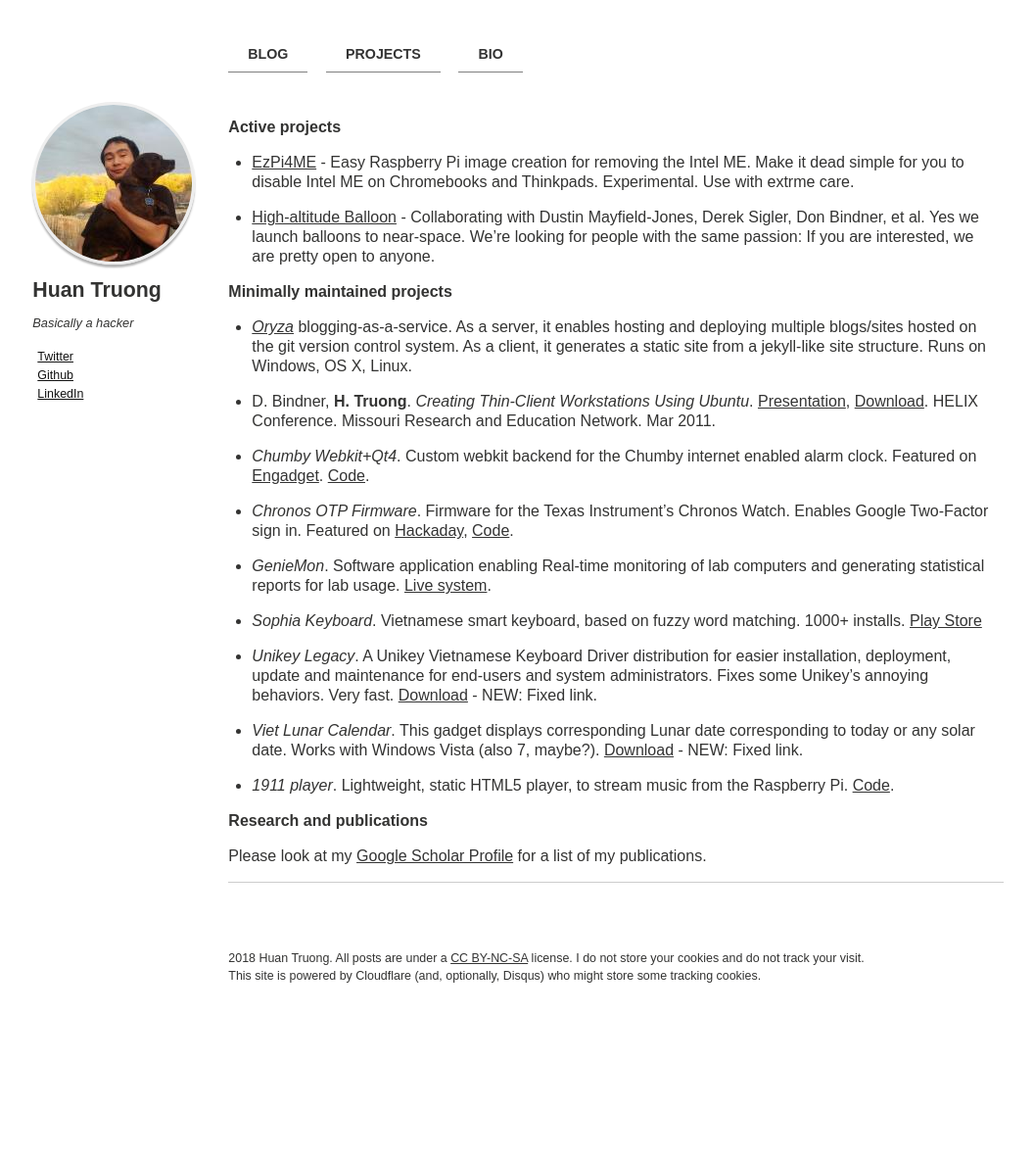
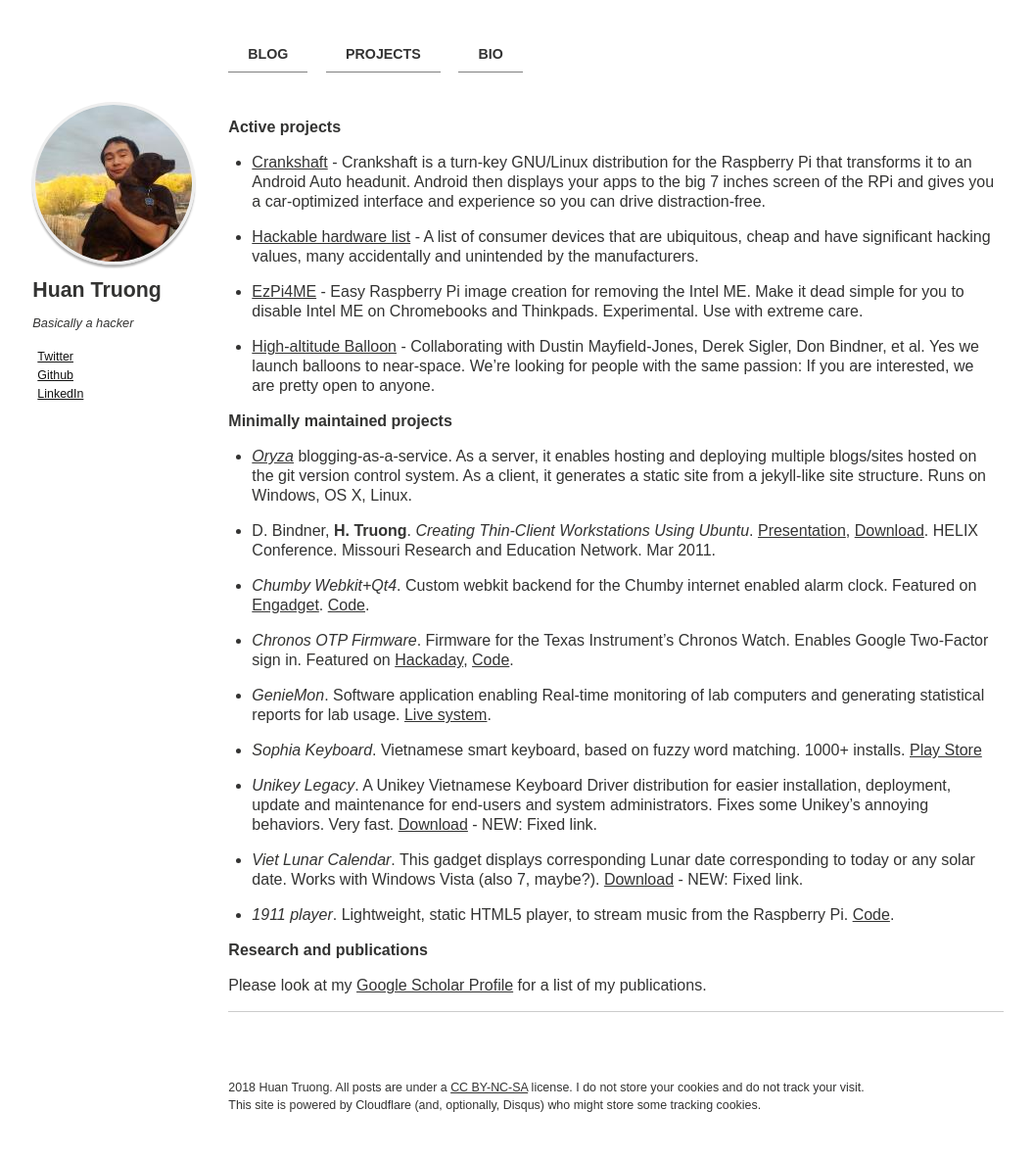
Before and after one commit to htruong/htruong.github.io, a Jekyll site: the page built from projects.md, in a window 1280 px wide. Shown: the whole page at 98% size, without its empty margins (115-1171 px from the left). Built offline with Jekyll 4.4.1, drawn with Linux system fonts in a browser that asks for light colours; before the commit the page ends 1052 px from its top, so only the background shows below that.

Commit message:
[site] update projects list

```diff
--- a/projects.md
+++ b/projects.md
@@ -5,7 +5,11 @@ title : "Projects &amp; Research"
 
 **Active projects**
 
-- [EzPi4ME](https://github.com/htruong/ezpi4me) - Easy Raspberry Pi image creation for removing the Intel ME. Make it dead simple for you to disable Intel ME on Chromebooks and Thinkpads. Experimental. Use with extrme care.
+- [Crankshaft](http://getcrankshaft.com) - Crankshaft is a turn-key GNU/Linux distribution for the Raspberry Pi that transforms it to an Android Auto headunit. Android then displays your apps to the big 7 inches screen of the RPi and gives you a car-optimized interface and experience so you can drive distraction-free.
+
+- [Hackable hardware list](/hackable.html) - A list of consumer devices that are ubiquitous, cheap and have significant hacking values, many accidentally and unintended by the manufacturers.
+
+- [EzPi4ME](https://github.com/htruong/ezpi4me) - Easy Raspberry Pi image creation for removing the Intel ME. Make it dead simple for you to disable Intel ME on Chromebooks and Thinkpads. Experimental. Use with extreme care.
 
 - [High-altitude Balloon](http://hab.education/) - Collaborating with Dustin Mayfield-Jones, Derek Sigler, Don Bindner, et al. Yes we launch balloons to near-space. We're looking for people with the same passion: If you are interested, we are pretty open to anyone.
 
```
